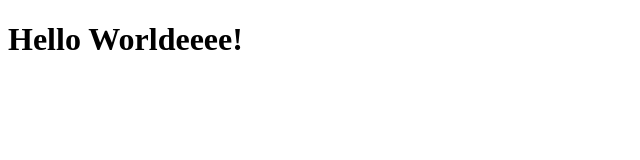
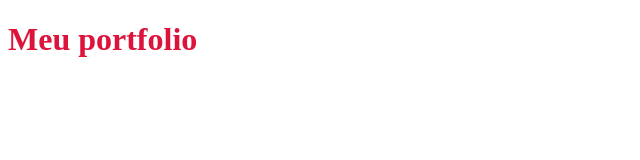
Before and after one commit to eturco7/htmlfe, a plain HTML site: page index.html in a window 1280 px wide. Shown: the whole page, without its empty margins (0-640 px from the left). Drawn offline with Linux system fonts and the light colour scheme.

Commit message:
feat: creat style.css file

```diff
--- /dev/null
+++ b/assets/styles.css
@@ -0,0 +1,3 @@
+h1 {
+    color:crimson
+}
--- a/index.html
+++ b/index.html
@@ -1,12 +1,12 @@
 <!DOCTYPE html>
 <html lang="pt-BR">
-    <head>
-        <meta charset="UTF-8"
-        <meta name="viewport" content="width=device-width, initial-scale=1.0" />
-        <title>Hello World!</title>
-    </head>
-
-    <body>
-        <h1>Hello Worldeeee!</h1>
-    </body>
+<head>
+    <meta charset="UTF-8">
+    <meta name="viewport" content="width=device-width, initial-scale=1.0">
+    <link rel="stylesheet" href="assets/styles.css">
+    <title>Meu portfolio</title>
+</head>
+<body>
+    <h1>Meu portfolio</h1>
+</body>
 </html>
```
